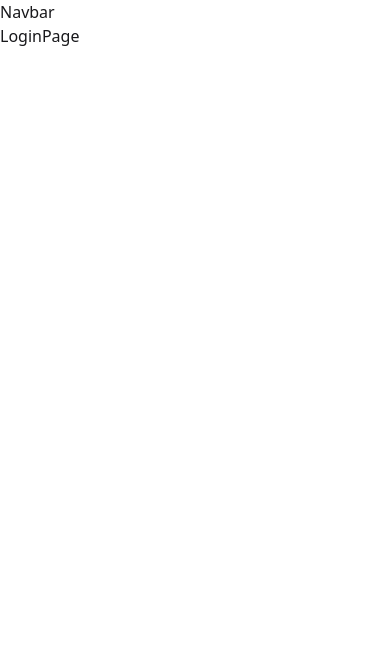
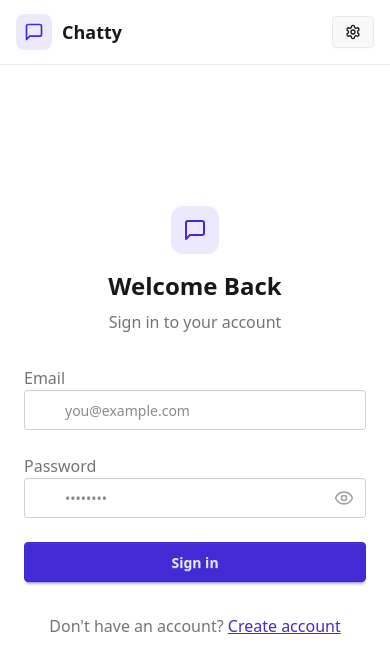
Before and after one commit to vkushal-28/chatty, a React (Vite) app in the folder frontend/: page /login in a window 390 px wide. Shown: the top 670 px of the page. Built offline with nearby package versions, Linux system fonts and the light colour scheme; no server answers.

Commit message:
completed Navbar, Signup and Login page with api integration, changes in variable name of error messages in auth controller in backend

```diff
--- a/frontend/src/App.jsx
+++ b/frontend/src/App.jsx
@@ -32,7 +32,7 @@
       <Routes>
         <Route
           path="/"
-          element={authUser ? <HomePage /> : <Navigate to="/" />}
+          element={authUser ? <HomePage /> : <Navigate to="/login" />}
         />
         <Route
           path="/signup"
--- a/frontend/src/components/Navbar.jsx
+++ b/frontend/src/components/Navbar.jsx
@@ -1,10 +1,55 @@
-import React from "react";
-import { useAuthStore } from "../store/useAuthStore.js";
+import { Link } from "react-router-dom";
+import { useAuthStore } from "../store/useAuthStore";
+import { LogOut, MessageSquare, Settings, User } from "lucide-react";
 
 const Navbar = () => {
-  const { authUser } = useAuthStore();
+  const { logout, authUser } = useAuthStore();
 
-  return <div>Navbar</div>;
+  return (
+    <header
+      className="bg-base-100 border-b border-base-300 fixed w-full top-0 z-40
+    backdrop-blur-lg bg-base-100/80">
+      <div className="container mx-auto px-4 h-16">
+        <div className="flex items-center justify-between h-full">
+          <div className="flex items-center gap-8">
+            <Link
+              to="/"
+              className="flex items-center gap-2.5 hover:opacity-80 transition-all">
+              <div className="size-9 rounded-lg bg-primary/10 flex items-center justify-center">
+                <MessageSquare className="w-5 h-5 text-primary" />
+              </div>
+              <h1 className="text-lg font-bold">Chatty</h1>
+            </Link>
+          </div>
+
+          <div className="flex items-center gap-2">
+            <Link
+              to={"/settings"}
+              className={`
+              btn btn-sm gap-2 transition-colors
+
+              `}>
+              <Settings className="w-4 h-4" />
+              <span className="hidden sm:inline">Settings</span>
+            </Link>
+
+            {authUser && (
+              <>
+                <Link to={"/profile"} className={`btn btn-sm gap-2`}>
+                  <User className="size-5" />
+                  <span className="hidden sm:inline">Profile</span>
+                </Link>
+
+                <button className="flex gap-2 items-center" onClick={logout}>
+                  <LogOut className="size-5" />
+                  <span className="hidden sm:inline">Logout</span>
+                </button>
+              </>
+            )}
+          </div>
+        </div>
+      </div>
+    </header>
+  );
 };
-
 export default Navbar;
--- a/frontend/src/pages/LoginPage.jsx
+++ b/frontend/src/pages/LoginPage.jsx
@@ -1,7 +1,126 @@
-import React from "react";
+import { useState } from "react";
+import { useAuthStore } from "../store/useAuthStore";
+import AuthImagePattern from "../components/AuthImagePattern";
+import { Link } from "react-router-dom";
+import { Eye, EyeOff, Loader2, Lock, Mail, MessageSquare } from "lucide-react";
 
 const LoginPage = () => {
-  return <div>LoginPage</div>;
+  const [showPassword, setShowPassword] = useState(false);
+  const [formData, setFormData] = useState({
+    email: "",
+    password: "",
+  });
+  const { login, isLoggingIn } = useAuthStore();
+
+  const handleSubmit = async (e) => {
+    e.preventDefault();
+    login(formData);
+  };
+
+  return (
+    <div className="h-screen grid lg:grid-cols-2">
+      {/* Left Side - Form */}
+      <div className="flex flex-col justify-center items-center p-6 sm:p-12">
+        <div className="w-full max-w-md space-y-8">
+          {/* Logo */}
+          <div className="text-center mb-8">
+            <div className="flex flex-col items-center gap-2 group">
+              <div
+                className="w-12 h-12 rounded-xl bg-primary/10 flex items-center justify-center group-hover:bg-primary/20
+              transition-colors">
+                <MessageSquare className="w-6 h-6 text-primary" />
+              </div>
+              <h1 className="text-2xl font-bold mt-2">Welcome Back</h1>
+              <p className="text-base-content/60">Sign in to your account</p>
+            </div>
+          </div>
+
+          {/* Form */}
+          <form onSubmit={handleSubmit} className="space-y-6">
+            <div className="form-control">
+              <label className="label">
+                <span className="label-text font-medium">Email</span>
+              </label>
+              <div className="relative">
+                <div className="absolute inset-y-0 left-0 pl-3 flex items-center pointer-events-none">
+                  <Mail className="h-5 w-5 text-base-content/40" />
+                </div>
+                <input
+                  type="email"
+                  className={`input input-bordered w-full pl-10`}
+                  placeholder="you@example.com"
+                  value={formData.email}
+                  onChange={(e) =>
+                    setFormData({ ...formData, email: e.target.value })
+                  }
+                />
+              </div>
+            </div>
+
+            <div className="form-control">
+              <label className="label">
+                <span className="label-text font-medium">Password</span>
+              </label>
+              <div className="relative">
+                <div className="absolute inset-y-0 left-0 pl-3 flex items-center pointer-events-none">
+                  <Lock className="h-5 w-5 text-base-content/40" />
+                </div>
+                <input
+                  type={showPassword ? "text" : "password"}
+                  className={`input input-bordered w-full pl-10`}
+                  placeholder="••••••••"
+                  value={formData.password}
+                  onChange={(e) =>
+                    setFormData({ ...formData, password: e.target.value })
+                  }
+                />
+                <button
+                  type="button"
+                  className="absolute inset-y-0 right-0 pr-3 flex items-center"
+                  onClick={() => setShowPassword(!showPassword)}>
+                  {showPassword ? (
+                    <EyeOff className="h-5 w-5 text-base-content/40" />
+                  ) : (
+                    <Eye className="h-5 w-5 text-base-content/40" />
+                  )}
+                </button>
+              </div>
+            </div>
+
+            <button
+              type="submit"
+              className="btn btn-primary w-full"
+              disabled={isLoggingIn}>
+              {isLoggingIn ? (
+                <>
+                  <Loader2 className="h-5 w-5 animate-spin" />
+                  Loading...
+                </>
+              ) : (
+                "Sign in"
+              )}
+            </button>
+          </form>
+
+          <div className="text-center">
+            <p className="text-base-content/60">
+              Don&apos;t have an account?{" "}
+              <Link to="/signup" className="link link-primary">
+                Create account
+              </Link>
+            </p>
+          </div>
+        </div>
+      </div>
+
+      {/* Right Side - Image/Pattern */}
+      <AuthImagePattern
+        title={"Welcome back!"}
+        subtitle={
+          "Sign in to continue your conversations and catch up with your messages."
+        }
+      />
+    </div>
+  );
 };
-
 export default LoginPage;
--- a/frontend/src/store/useAuthStore.js
+++ b/frontend/src/store/useAuthStore.js
@@ -1,5 +1,6 @@
 import { create } from "zustand";
 import { axiosInstance } from "../lib/axios.js";
+import toast from "react-hot-toast";
 
 export const useAuthStore = create((set) => ({
   authUser: null,
@@ -20,13 +21,42 @@
   },
 
   signup: async (data) => {
+    set({ isSigningUp: true });
     try {
-      const res = await axiosInstance.get("/auth/check");
+      const res = await axiosInstance.post("/auth/signup", data);
       set({ authUser: res.data });
+      toast.success("Account created successfully");
+      get().connectSocket();
     } catch (error) {
+      toast.error(error.response.data.message);
+    } finally {
+      set({ isSigningUp: false });
+    }
+  },
+
+  login: async (data) => {
+    set({ isLoggingIn: true });
+    try {
+      const res = await axiosInstance.post("/auth/login", data);
+      set({ authUser: res.data });
+      toast.success("Logged in successfully");
+
+      get().connectSocket();
+    } catch (error) {
+      toast.error(error.response.data.message);
+    } finally {
+      set({ isLoggingIn: false });
+    }
+  },
+
+  logout: async () => {
+    try {
+      await axiosInstance.post("/auth/logout");
       set({ authUser: null });
-    } finally {
-      set({ isCheckingAuth: false });
+      toast.success("Logged out successfully");
+      get().disconnectSocket();
+    } catch (error) {
+      toast.error(error.response.data.message);
     }
   },
 }));
```
Also changed, not shown: 1 other file (tests, documents, lock files or other folders).
